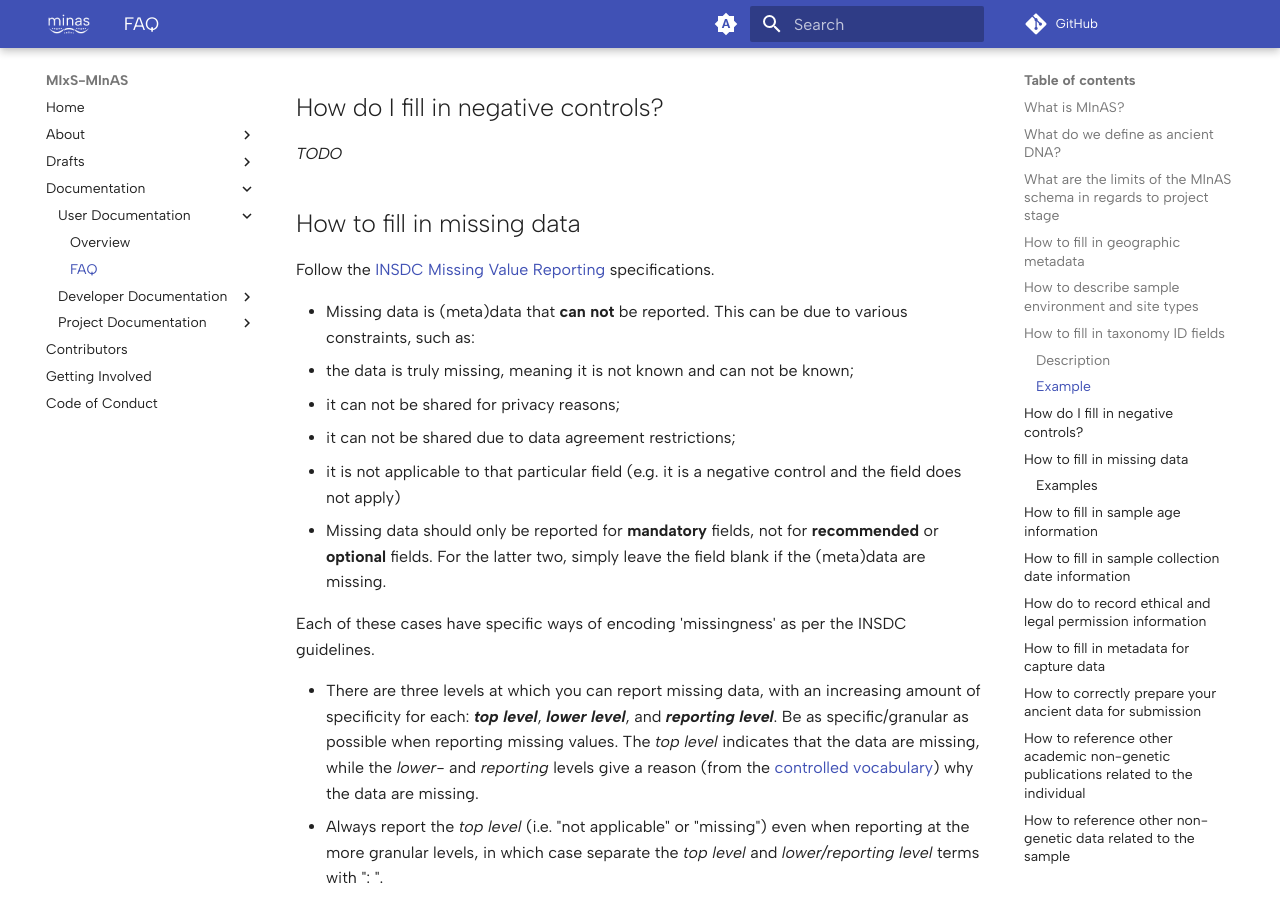
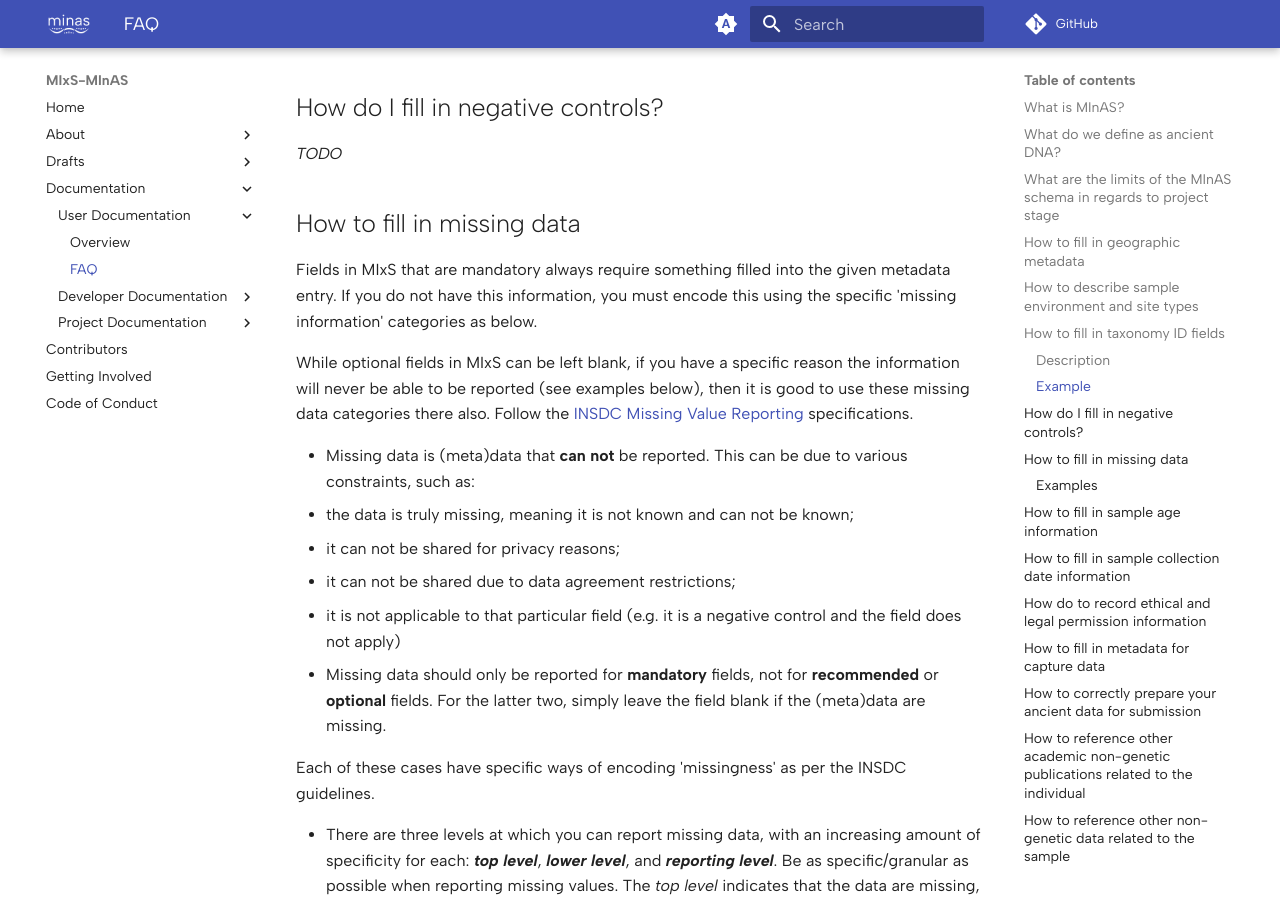
Before and after one commit to MIxS-MInAS/MIxS-MInAS.github.io, an MkDocs documentation site: the page built from docs/documentation/user-documentation/faq.md, in a window 1280 px wide and 900 px high, scrolled down 3477 px. Built offline with MkDocs 1.6.1 and Material for MkDocs 9.7.7, drawn with Linux system fonts in a browser that asks for light colours; comment, search, counter and statistics services are not loaded.

Commit message:
Add preamble.

```diff
--- a/docs/documentation/user-documentation/faq.md
+++ b/docs/documentation/user-documentation/faq.md
@@ -113,7 +113,10 @@ _There is no specific taxonomy terms for positive and negative controls_
 _TODO_
 
 ## How to fill in missing data
+Fields in MIxS that are mandatory always require something filled into the given metadata entry.
+If you do not have this information, you must encode this using the specific 'missing information' categories as below.
 
+While optional fields in MIxS can be left blank, if you have a specific reason the information will never be able to be reported (see examples below), then it is good to use these missing data categories there also.
 Follow the [INSDC Missing Value Reporting](https://www.insdc.org/technical-specifications/missing-value-reporting/) specifications.
 
 - Missing data is (meta)data that **can not** be reported. This can be due to various constraints, such as:
```
